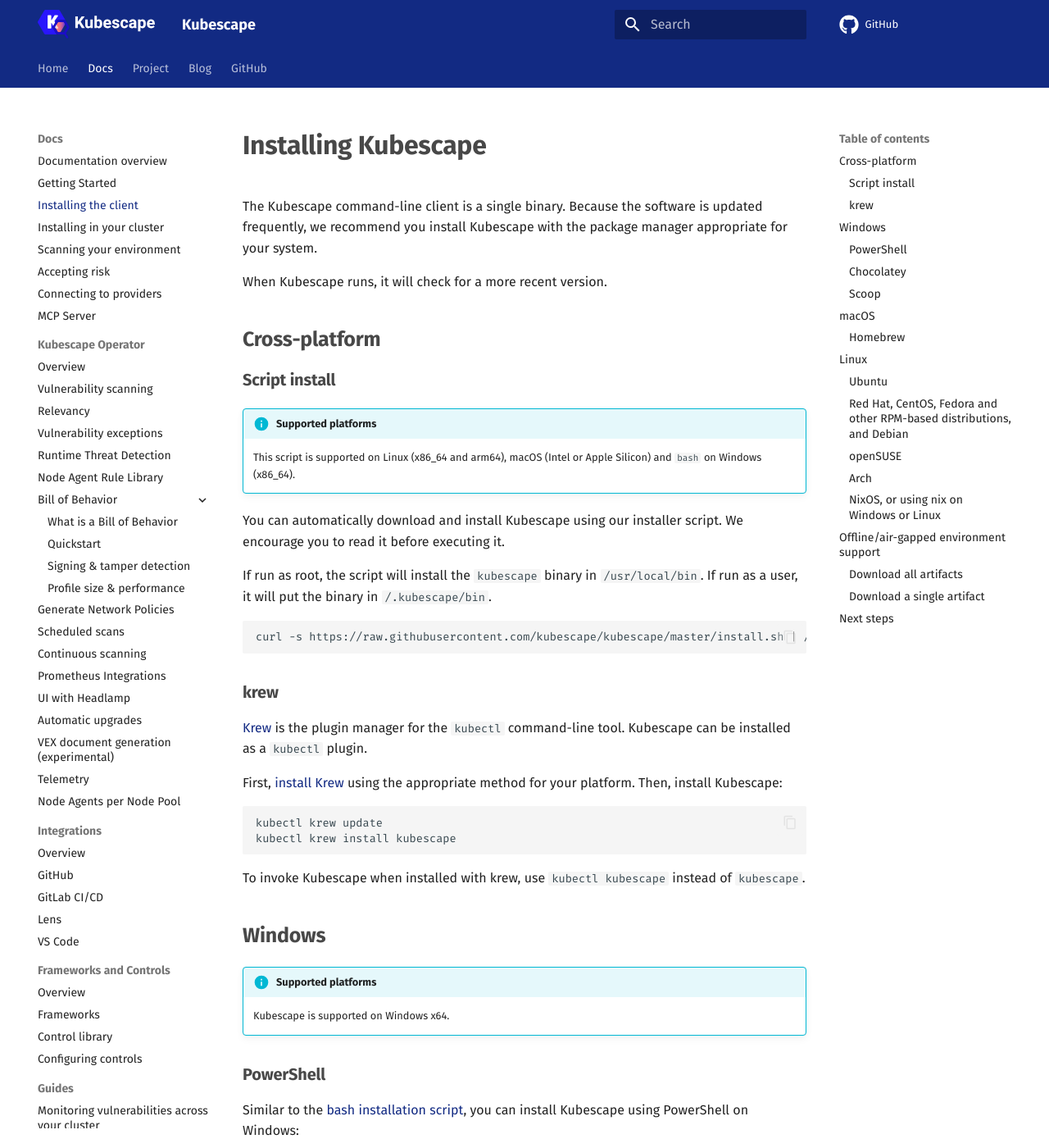
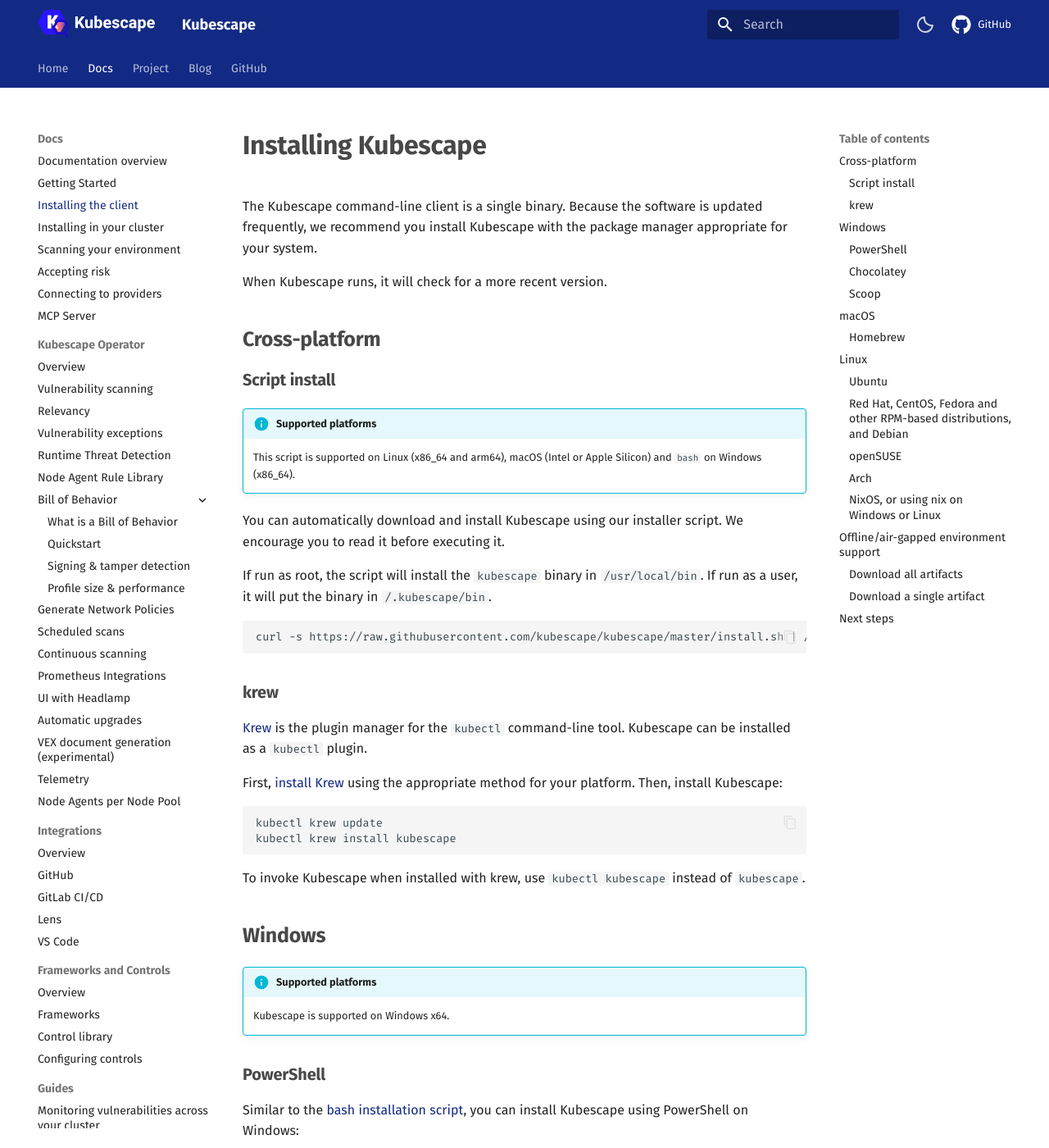
Before and after one commit to kubescape/kubescape.io, an MkDocs documentation site: the page built from docs/docs/install-cli.md, in a window 1280 px wide and 1400 px high. Shown: the whole window at 82% size. Built offline with MkDocs 1.6.1 and Material for MkDocs 9.7.7, drawn with Linux system fonts in a browser that asks for light colours; comment, search, counter and statistics services are not loaded.

Commit message:
feat: add system-aware light and dark theme toggle
Add an accessible moon/sun toggle after search and before the repository
link, with responsive spacing and a mobile-friendly touch target.
Follow the system color scheme until a visitor chooses a theme, persist
that choice, and initialize the palette before rendering page content.

Adapt text, code, navigation, footer, and diagram colors for dark mode.
Respect reduced motion and preserve full-color Kubescape branding with
local logo assets and theme-specific CNCF artwork.

Validation: strict MkDocs build, 105 Chromium checks, Firefox theme and
persistence smoke checks, and HTTP checks for all 353 generated pages.
The link audit found no new internal link failures versus the baseline;
existing documentation link issues remain outside this change.

Signed-off-by: Gaurav Chaudhary <chaudharygaurav2004@gmail.com>

```diff
--- /dev/null
+++ b/docs/javascripts/theme.js
@@ -0,0 +1,52 @@
+/* Keep Material's palette engine and storage, with a two-state button and
+ * system following until the visitor makes an explicit choice. */
+document.addEventListener("DOMContentLoaded", () => {
+  const button = document.querySelector("[data-theme-toggle]");
+  const palette = document.querySelector('[data-md-component="palette"]');
+  if (!button || !palette) return;
+
+  const system = matchMedia("(prefers-color-scheme: dark)");
+  let manual = __md_get("__palette_manual") === true;
+  let transition;
+
+  function updateLabel() {
+    const dark = document.body.dataset.mdColorScheme === "slate";
+    const label = dark ? "Switch to light mode" : "Switch to dark mode";
+    button.setAttribute("aria-label", label);
+    button.setAttribute("title", label);
+  }
+
+  function select(scheme) {
+    // Restrict the color transition to a theme change so normal drawer/search
+    // animations keep Material's own transition rules.
+    if (document.body.classList.contains("theme-ready")) {
+      clearTimeout(transition);
+      document.body.classList.add("theme-transition");
+      transition = setTimeout(() => {
+        document.body.classList.remove("theme-transition");
+      }, 200);
+    }
+    const input = palette.querySelector(`[data-md-color-scheme="${scheme}"]`);
+    input.checked = true;
+    input.dispatchEvent(new Event("change", { bubbles: true }));
+    updateLabel();
+  }
+
+  button.addEventListener("click", () => {
+    manual = true;
+    __md_set("__palette_manual", true);
+    select(document.body.dataset.mdColorScheme === "slate" ? "default" : "slate");
+  });
+
+  system.addEventListener("change", () => {
+    if (!manual) select(system.matches ? "slate" : "default");
+  });
+
+  // Reconcile changes that happened while scripts were loading.
+  if (!manual) select(system.matches ? "slate" : "default");
+  updateLabel();
+  button.hidden = false;
+  requestAnimationFrame(() => {
+    document.body.classList.add("theme-ready");
+  });
+});
--- a/docs/stylesheets/extra.css
+++ b/docs/stylesheets/extra.css
@@ -1,10 +1,166 @@
-:root {
-    --md-primary-fg-color:        #122a83;
+:root > * {
+  --md-primary-fg-color: #122a83;
+  --kubescape-heading-color: #484848;
+}
+
+[data-md-color-scheme="default"] {
+  color-scheme: light;
+}
+
+[data-md-color-scheme="slate"] {
+  --md-default-bg-color: #181a1b;
+  --md-default-bg-color--light: #181a1b8a;
+  --md-default-bg-color--lighter: #181a1b42;
+  --md-default-bg-color--lightest: #181a1b12;
+  --md-default-fg-color: #d5d5d2;
+  --md-default-fg-color--light: #b9bcbf;
+  --md-default-fg-color--lighter: #91979c;
+  --md-default-fg-color--lightest: #ffffff1f;
+  --md-code-bg-color: #202324;
+  --md-code-fg-color: #dededb;
+  --md-typeset-a-color: #91bdf1;
+  --md-accent-fg-color: #b8d6ff;
+  --md-accent-fg-color--transparent: #b8d6ff1a;
+  --md-footer-bg-color: #111314;
+  --md-footer-bg-color--dark: #0d0f10;
+  --kubescape-heading-color: #dededb;
+}
+
+h1, h2, h3 {
+	color: var(--kubescape-heading-color) !important;
+	font-weight: 600 !important;
+}
+
+/* Keep the native palette engine, but expose one keyboard-accessible button. */
+.theme-switch [data-md-component="palette"],
+.no-js .theme-switch {
+  display: none;
+}
+
+.theme-switch {
+  flex-shrink: 0;
+}
+
+.theme-toggle.md-header__button {
+  width: 44px;
+  height: 44px;
+  padding: 10px;
+  margin: 0 2px;
+  color: #d5d7df;
+  background: transparent;
+  border: 0;
+  border-radius: 4px;
+  vertical-align: middle;
+}
+
+.theme-toggle.md-header__button:focus-visible {
+  outline: 2px solid #fff;
+  outline-offset: -2px;
+}
+
+.theme-toggle svg {
+  display: block;
+  width: 24px;
+  height: 24px;
+  fill: none;
+}
+
+.theme-toggle__sun,
+[data-md-color-scheme="slate"] .theme-toggle__moon {
+  display: none;
+}
+
+[data-md-color-scheme="slate"] .theme-toggle__sun {
+  display: block;
+}
+
+/* Match the left header inset without reserving an empty repository column. */
+@media screen and (min-width: 60em) {
+  .md-header__inner .md-search {
+    margin-inline-end: 8px;
   }
 
-h1, h2, h3 {
-	color: #484848 !important;
-	font-weight: 600 !important;
+  .md-header__inner .md-header__source {
+    flex-shrink: 0;
+    width: max-content;
+    max-width: none;
+    margin-inline: 8px 12px;
+  }
+
+  .md-header__source .md-source {
+    display: flex;
+    align-items: center;
+    gap: 8px;
+    min-height: 44px;
+  }
+
+  .md-header__source .md-source__icon {
+    display: flex;
+    align-items: center;
+    width: auto;
+    height: auto;
+  }
+
+  .md-header__source .md-source__icon svg {
+    margin: 0;
+  }
+
+  .md-header__source .md-source__icon + .md-source__repository {
+    max-width: none;
+    margin: 0;
+    padding: 0;
+  }
+}
+
+/* These diagrams contain authored light fills and text colors. */
+[data-md-color-scheme="slate"] .md-typeset .mermaid {
+  /* Material renders SVGs in a shadow root; their colors inherit these tokens. */
+  --md-default-fg-color--lightest: #00000012;
+  --md-default-fg-color--lighter: #00000052;
+  --md-mermaid-label-fg-color: #333;
+  --md-mermaid-label-bg-color: #fff;
+  --md-mermaid-edge-color: #666;
+  --md-mermaid-node-bg-color: #f1f3f5;
+  --md-mermaid-node-fg-color: #737980;
+  --md-mermaid-sequence-actor-bg-color: var(--md-mermaid-label-bg-color);
+  --md-mermaid-sequence-actor-fg-color: var(--md-mermaid-label-fg-color);
+  --md-mermaid-sequence-actor-border-color: var(--md-mermaid-node-fg-color);
+  --md-mermaid-sequence-actor-line-color: var(--md-mermaid-edge-color);
+  --md-mermaid-sequence-actorman-bg-color: var(--md-mermaid-label-bg-color);
+  --md-mermaid-sequence-actorman-line-color: var(--md-mermaid-node-fg-color);
+  --md-mermaid-sequence-box-bg-color: var(--md-mermaid-node-bg-color);
+  --md-mermaid-sequence-box-fg-color: var(--md-mermaid-edge-color);
+  --md-mermaid-sequence-label-bg-color: var(--md-mermaid-node-bg-color);
+  --md-mermaid-sequence-label-fg-color: var(--md-mermaid-label-fg-color);
+  --md-mermaid-sequence-loop-bg-color: var(--md-mermaid-node-bg-color);
+  --md-mermaid-sequence-loop-fg-color: var(--md-mermaid-edge-color);
+  --md-mermaid-sequence-loop-border-color: var(--md-mermaid-node-fg-color);
+  --md-mermaid-sequence-message-fg-color: var(--md-mermaid-edge-color);
+  --md-mermaid-sequence-message-line-color: var(--md-mermaid-edge-color);
+  --md-mermaid-sequence-note-bg-color: var(--md-mermaid-label-bg-color);
+  --md-mermaid-sequence-note-fg-color: var(--md-mermaid-edge-color);
+  --md-mermaid-sequence-note-border-color: var(--md-mermaid-label-fg-color);
+  --md-mermaid-sequence-number-bg-color: var(--md-mermaid-node-fg-color);
+  --md-mermaid-sequence-number-fg-color: #fff;
+  padding: 0.75rem;
+  color: #333;
+  background: #fff;
+  border-radius: 4px;
+}
+
+@media (prefers-reduced-motion: no-preference) {
+  body.theme-transition,
+  .theme-transition :is(.md-header, .md-tabs, .md-nav, .md-sidebar, .md-search__form,
+    .md-search__output, .md-search__scrollwrap, .md-footer, .md-footer-meta,
+    .md-typeset, h1, h2, h3, a, code, pre, table, th, td, .admonition, details) {
+    transition: color 180ms ease, background-color 180ms ease, border-color 180ms ease;
+  }
+}
+
+@media (prefers-reduced-motion: reduce) {
+  .theme-toggle.md-header__button {
+    transition: none;
+  }
 }
 
 .md-header__button.md-logo img, .md-header__button.md-logo svg {
--- a/mkdocs.yml
+++ b/mkdocs.yml
@@ -5,6 +5,17 @@
   name: material
   logo: assets/kubescape-lockup.svg
   favicon: assets/favicon.svg
+  palette:
+    - media: "(prefers-color-scheme: light)"
+      scheme: default
+      toggle:
+        icon: theme/moon
+        name: Switch to dark mode
+    - media: "(prefers-color-scheme: dark)"
+      scheme: slate
+      toggle:
+        icon: theme/sun
+        name: Switch to light mode
   font:
     text: Fira Sans
     code: Fira Mono
@@ -45,6 +56,8 @@
       link: https://github.com/kubescape/kubescape
 extra_css:
   - stylesheets/extra.css
+extra_javascript:
+  - javascripts/theme.js
 copyright:
   Copyright &amp;copy; 2021 - 2026 <a href="https://kubescape.devstats.cncf.io/d/66/developer-activity-counts-by-companies?orgId=1">The Kubescape Authors</a>
 nav:
--- /dev/null
+++ b/overrides/partials/header.html
@@ -0,0 +1,68 @@
+{# Based on Material for MkDocs 9.2.7. Keep upstream header behavior; place
+   the theme switch between search and the repository link. #}
+{% set class = "md-header" %}
+{% if "navigation.tabs.sticky" in features %}
+  {% set class = class ~ " md-header--shadow md-header--lifted" %}
+{% elif "navigation.tabs" not in features %}
+  {% set class = class ~ " md-header--shadow" %}
+{% endif %}
+<header class="{{ class }}" data-md-component="header">
+  <nav class="md-header__inner md-grid" aria-label="{{ lang.t('header') }}">
+    <a href="{{ config.extra.homepage | d(nav.homepage.url, true) | url }}" title="{{ config.site_name | e }}" class="md-header__button md-logo" aria-label="{{ config.site_name }}" data-md-component="logo">
+      {% include "partials/logo.html" %}
+    </a>
+    <label class="md-header__button md-icon" for="__drawer">
+      {% set icon = config.theme.icon.menu or "material/menu" %}
+      {% include ".icons/" ~ icon ~ ".svg" %}
+    </label>
+    <div class="md-header__title" data-md-component="header-title">
+      <div class="md-header__ellipsis">
+        <div class="md-header__topic">
+          <span class="md-ellipsis">
+            {{ config.site_name }}
+          </span>
+        </div>
+        <div class="md-header__topic" data-md-component="header-topic">
+          <span class="md-ellipsis">
+            {% if page.meta and page.meta.title %}
+              {{ page.meta.title }}
+            {% else %}
+              {{ page.title }}
+            {% endif %}
+          </span>
+        </div>
+      </div>
+    </div>
+    {% if config.extra.alternate %}
+      {% include "partials/alternate.html" %}
+    {% endif %}
+    {% if "material/search" in config.plugins %}
+      <label class="md-header__button md-icon" for="__search">
+        {% set icon = config.theme.icon.search or "material/magnify" %}
+        {% include ".icons/" ~ icon ~ ".svg" %}
+      </label>
+      {% include "partials/search.html" %}
+    {% endif %}
+    {% if config.theme.palette and not config.theme.palette is mapping %}
+      <div class="md-header__option theme-switch">
+        {# Native radios drive Material; the visible button is the only tab stop. #}
+        {% include "partials/palette.html" %}
+        <button type="button" class="md-header__button theme-toggle"
+                data-theme-toggle aria-label="Switch to dark mode" hidden>
+          <span class="theme-toggle__moon">{% include ".icons/theme/moon.svg" %}</span>
+          <span class="theme-toggle__sun">{% include ".icons/theme/sun.svg" %}</span>
+        </button>
+      </div>
+    {% endif %}
+    {% if config.repo_url %}
+      <div class="md-header__source">
+        {% include "partials/source.html" %}
+      </div>
+    {% endif %}
+  </nav>
+  {% if "navigation.tabs.sticky" in features %}
+    {% if "navigation.tabs" in features %}
+      {% include "partials/tabs.html" %}
+    {% endif %}
+  {% endif %}
+</header>
--- /dev/null
+++ b/overrides/partials/javascripts/palette.html
@@ -0,0 +1,23 @@
+{# Material 9.2.7 persists automatic selections too. Only an explicit choice
+   should override the system on the next visit. Run before the page is painted. #}
+<script>
+  (() => {
+    const options = {{ config.theme.palette | tojson }};
+    const saved = __md_get("__palette");
+    const manual = __md_get("__palette_manual") === true;
+    const savedScheme = saved && saved.color && saved.color.scheme;
+    const scheme = manual && options.some(option => option.scheme === savedScheme)
+      ? savedScheme
+      : matchMedia("(prefers-color-scheme: dark)").matches ? "slate" : "default";
+    const index = options.findIndex(option => option.scheme === scheme);
+    const color = {
+      scheme,
+      primary: options[index].primary || "indigo",
+      accent: options[index].accent || "indigo"
+    };
+    __md_set("__palette", { index, color });
+    for (const [key, value] of Object.entries(color)) {
+      document.body.setAttribute("data-md-color-" + key, value);
+    }
+  })();
+</script>
```
Also changed, not shown: docs/index.md (+5 -6 lines), docs/assets/cncf-incubating-color.svg (added), docs/assets/cncf-incubating-white.svg (added), docs/assets/kubescape-stacked-color.svg (added), overrides/.icons/theme/moon.svg (added), overrides/.icons/theme/sun.svg (added).
